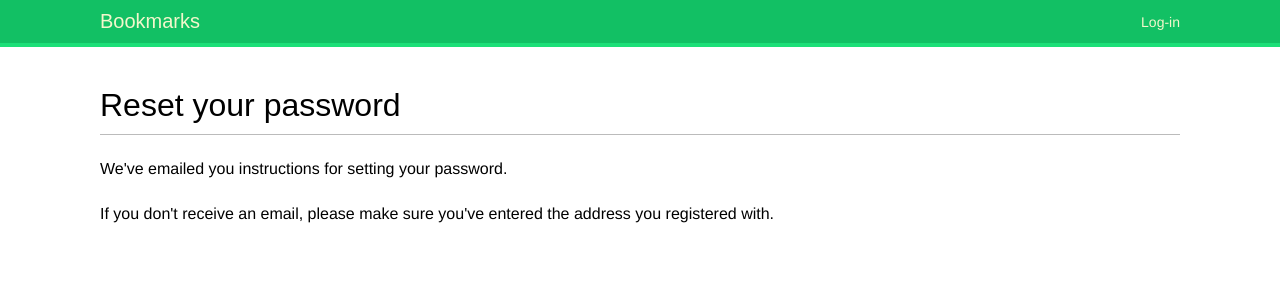
After one commit to prateekvarma/DjangoSocialWebsite, a Django app: template bookmarks/account/templates/registration/password_reset_done.html in a window 1280 px wide. The commit adds this page. Shown: the top 300 px of the page. Run offline with Django 3.2, Linux system fonts and the light colour scheme; the template is opened without the code that fills it, so the values that code supplies are empty; some web fonts are replaced.

Commit message:
added remaining templates for password RESET

```diff
--- a/bookmarks/account/templates/registration/login.html
+++ b/bookmarks/account/templates/registration/login.html
@@ -16,5 +16,6 @@
         <input type="hidden" name="next" value="{{ next }}" />
         <p><input type="submit" value="Log-in"></p>
       </form>
+      <p><a href="{% url "password_reset" %}">Forgotten your password?</a></ p>
     </div>
 {% endblock %}
--- /dev/null
+++ b/bookmarks/account/templates/registration/password_reset_done.html
@@ -0,0 +1,8 @@
+{% extends "base.html" %}
+   {% block title %}Reset your password{% endblock %}
+{% block content %}
+  <h1>Reset your password</h1>
+  <p>We've emailed you instructions for setting your password.</p>
+  <p>If you don't receive an email, please make sure you've entered
+  the address you registered with.</p>
+{% endblock %}
--- /dev/null
+++ b/bookmarks/account/templates/registration/password_reset_email.html
@@ -0,0 +1,3 @@
+Someone asked for password reset for email {{ email }}. Follow the link below:
+{{ protocol }}://{{ domain }}{% url "password_reset_confirm" uidb64=uid token=token %}
+Your username, in case you've forgotten: {{ user.get_username }}
```
Also changed, not shown: bookmarks/account/templates/registration/password_reset_complete.html (added, +7 -0 lines), bookmarks/account/templates/registration/password_reset_confirm.html (added, +15 -0 lines).
